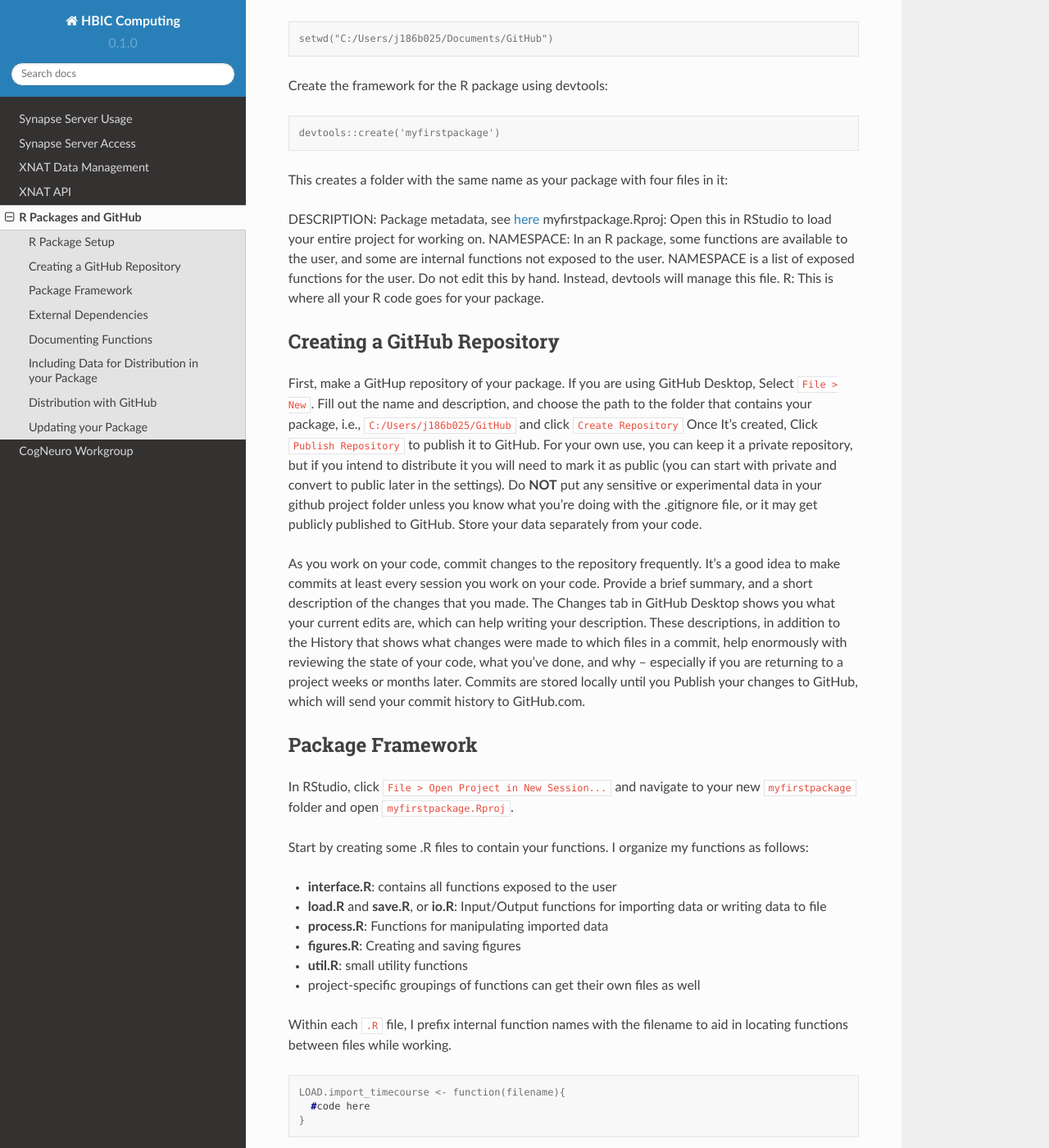
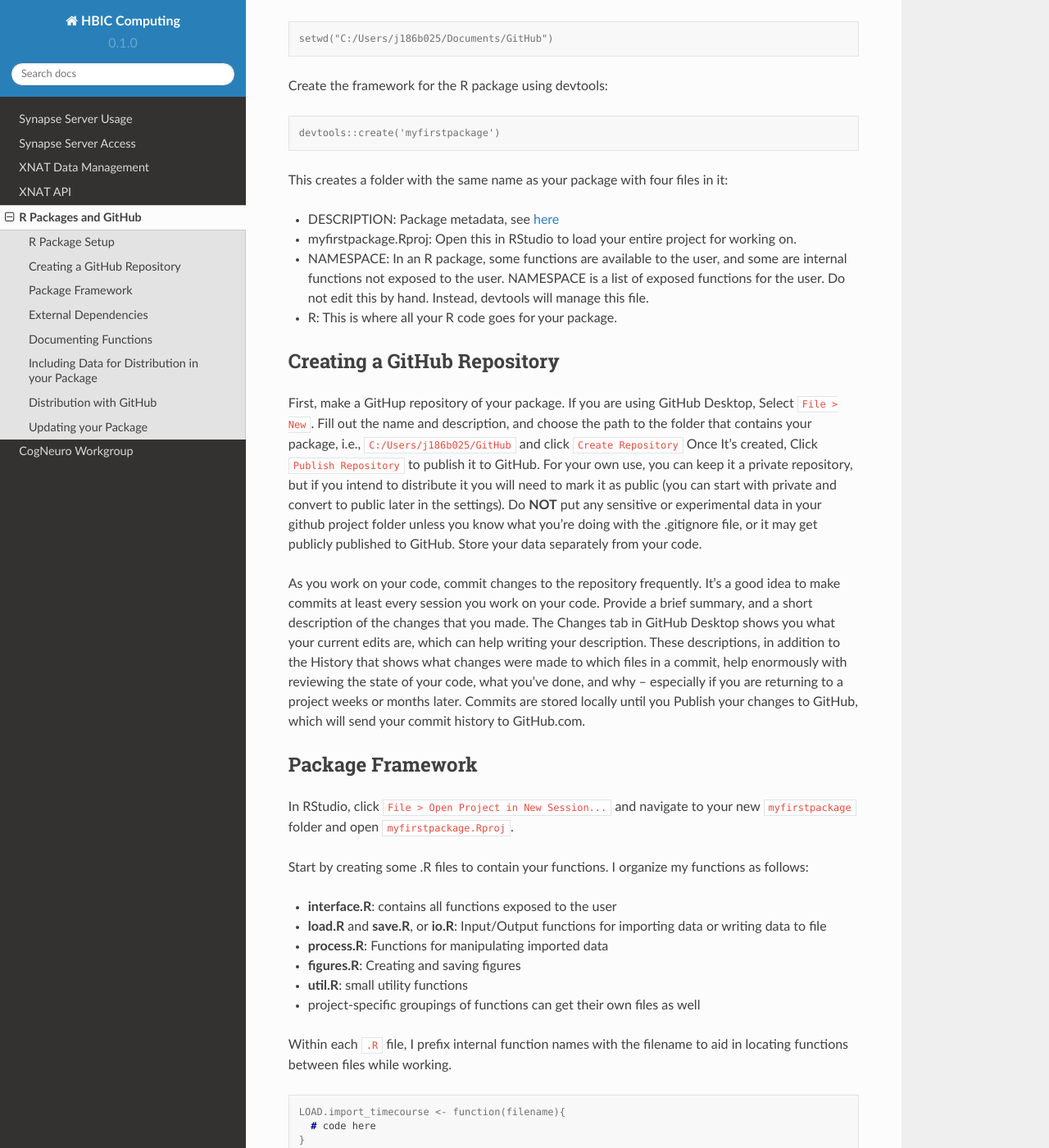
Before and after one commit to jbartolotti/hbic-computing, a Sphinx documentation site: the page built from docs/source/rgithub.rst, in a window 1280 px wide and 1400 px high, scrolled down 465 px. Shown: the whole window at 82% size. Built offline with Sphinx 7.4.7 and the Read the Docs theme 2.0.0, drawn with Linux system fonts in a browser that asks for light colours; some of the changed lines change nothing that is shown; some of the changed text lies outside the part shown.

Commit message:
Update rgithub.rst

```diff
--- a/docs/source/rgithub.rst
+++ b/docs/source/rgithub.rst
@@ -29,10 +29,13 @@
 
 This creates a folder with the same name as your package with four files in it:
 
-DESCRIPTION: Package metadata, see `here <http://r-pkgs.had.co.nz/description.html>`_
-myfirstpackage.Rproj: Open this in RStudio to load your entire project for working on.
-NAMESPACE: In an R package, some functions are available to the user, and some are internal functions not exposed to the user. NAMESPACE is a list of exposed functions for the user. Do not edit this by hand. Instead, devtools will manage this file.
-R: This is where all your R code goes for your package.
+* DESCRIPTION: Package metadata, see `here <http://r-pkgs.had.co.nz/description.html>`_
+
+* myfirstpackage.Rproj: Open this in RStudio to load your entire project for working on.
+
+* NAMESPACE: In an R package, some functions are available to the user, and some are internal functions not exposed to the user. NAMESPACE is a list of exposed functions for the user. Do not edit this by hand. Instead, devtools will manage this file.
+
+* R: This is where all your R code goes for your package.
 
 Creating a GitHub Repository
 ----------------------
@@ -66,10 +69,17 @@
 .. code-block:: console
 
     LOAD.import_timecourse <- function(filename){
-      #code here
+      # code here
     }
 
-Don't prefix user-exposed functions in ``interface.R``, these should have the function names you want users to use while using your package. In addition, these functions need to have a `#' @export` tag so that ``devtools::document()`` and Roxygen can correctly mark them as exportable functions in NAMESPACE and generate help files.
+Don't prefix user-exposed functions in ``interface.R``, these should have the function names you want users to use while using your package. In addition, these functions need to have a ``#' @export`` tag so that ``devtools::document()`` and Roxygen can correctly mark them as exportable functions in NAMESPACE and generate help files.
+
+.. code-block:: console
+
+    #' @export
+    myfunction <- function(input){
+      # code here
+    }
 
 External Dependencies
 -------------------------
@@ -78,7 +88,7 @@
 
 .. code-block:: console
 
-    ggplot2::ggplot(data, ggplot::aes(x = time, y = value)) + ggplot::geom_line()
+    ggplot2::ggplot(data, ggplot2::aes(x = time, y = value)) + ggplot2::geom_line()
 
 And in your ``DESCRIPTION`` file, add the packages you need as dependencies in a comma-separated list. You may optionally add minimum version requirements.
 
```
